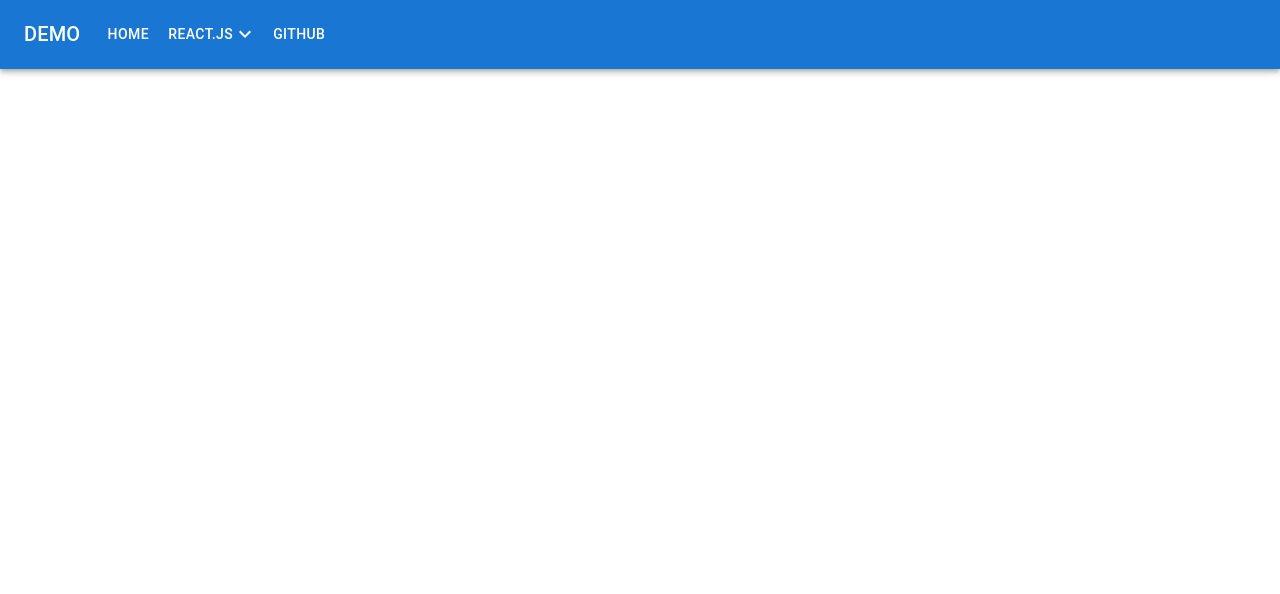
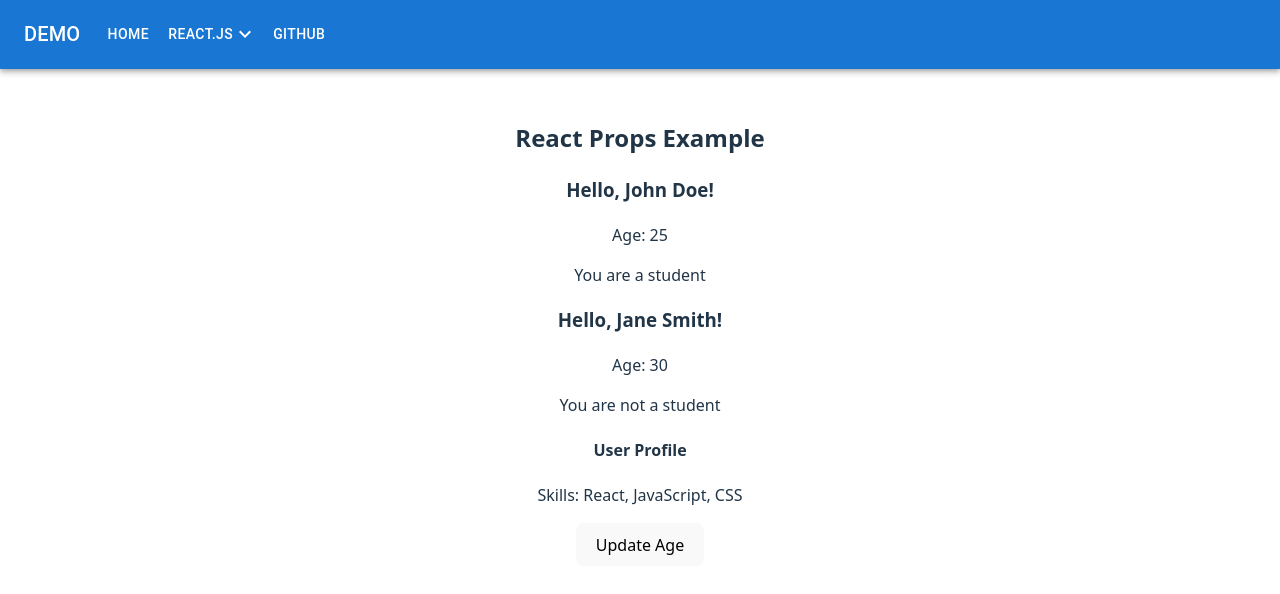
Before and after one commit to ganjianping/gjpd-reactjs19-vite, a React (Vite) app: page /demo/reactjs/props-example in a window 1280 px wide. Shown: the top 594 px of the page. Built offline with nearby package versions, Linux system fonts and the light colour scheme.

Commit message:
Update React application with routing and component examples

```diff
--- a/src/App.jsx
+++ b/src/App.jsx
@@ -2,6 +2,7 @@ import { BrowserRouter, Routes, Route } from 'react-router-dom';
 import { MainMenu } from './menu/Menu';
 import { Home } from './home/Home';
 import { JsxExample } from './demo/reactjs/JsxExample';
+import PropsExample from './demo/reactjs/PropsExample';
 import './App.css';
 
 function App() {
@@ -12,6 +13,7 @@ function App() {
         <Routes>
           <Route path="/" element={<Home />} />
           <Route path="/demo/reactjs/jsx-example" element={<JsxExample />} />
+          <Route path="/demo/reactjs/props-example" element={<PropsExample />} />
         </Routes>
       </div>
     </BrowserRouter>
--- a/src/demo/reactjs/JsxExample.jsx
+++ b/src/demo/reactjs/JsxExample.jsx
@@ -22,7 +22,7 @@ export function JsxExample() {
 
   return (
     <div className="jsx-features">
-      <h1>React JSX Essentials</h1>
+      <h1>React JSX Example</h1>
 
       <h3>JavaScript Expressions in JSX</h3>
       {greeting}
--- /dev/null
+++ b/src/demo/reactjs/PropsExample.jsx
@@ -0,0 +1,61 @@
+import React from 'react';
+
+// Child component that receives props
+const Greeting = ({ name, age, isStudent }) => {
+  return (
+    <div className="greeting">
+      <h3>Hello, {name}!</h3>
+      <p>Age: {age}</p>
+      <p>{isStudent ? 'You are a student' : 'You are not a student'}</p>
+    </div>
+  );
+};
+
+// Child component with different props type examples
+const UserProfile = (props) => {
+  return (
+    <div className="user-profile">
+      <h4>User Profile</h4>
+      <p>Skills: {props.skills.join(', ')}</p>
+      <button onClick={() => props.onUpdateAge(props.id)}>
+        Update Age
+      </button>
+    </div>
+  );
+};
+
+// Parent component demonstrating props usage
+const PropsExample = () => {
+  const handleAgeUpdate = (userId) => {
+    alert(`Updating age for user ${userId}`);
+  };
+
+  return (
+    <div className="props-example">
+      <h2>React Props Example</h2>
+      <div className="examples">
+        {/* Example of passing string, number, and boolean props */}
+        <Greeting
+          name="John Doe"
+          age={25}
+          isStudent={true}
+        />
+
+        {/* Example with default prop value for isStudent */}
+        <Greeting
+          name="Jane Smith"
+          age={30}
+        />
+
+        {/* Example of passing array and function as props */}
+        <UserProfile
+          id={1}
+          skills={['React', 'JavaScript', 'CSS']}
+          onUpdateAge={handleAgeUpdate}
+        />
+      </div>
+    </div>
+  );
+};
+
+export default PropsExample;
--- a/src/menu/menu.json
+++ b/src/menu/menu.json
@@ -8,7 +8,8 @@
       "label": "React.js",
       "url": "/reactjs",
       "children": [
-        { "label": "JSX", "url": "/demo/reactjs/jsx-example" }
+        { "label": "JSX", "url": "/demo/reactjs/jsx-example" },
+        { "label": "Props", "url": "/demo/reactjs/props-example" }
       ]
     },
     {
```
